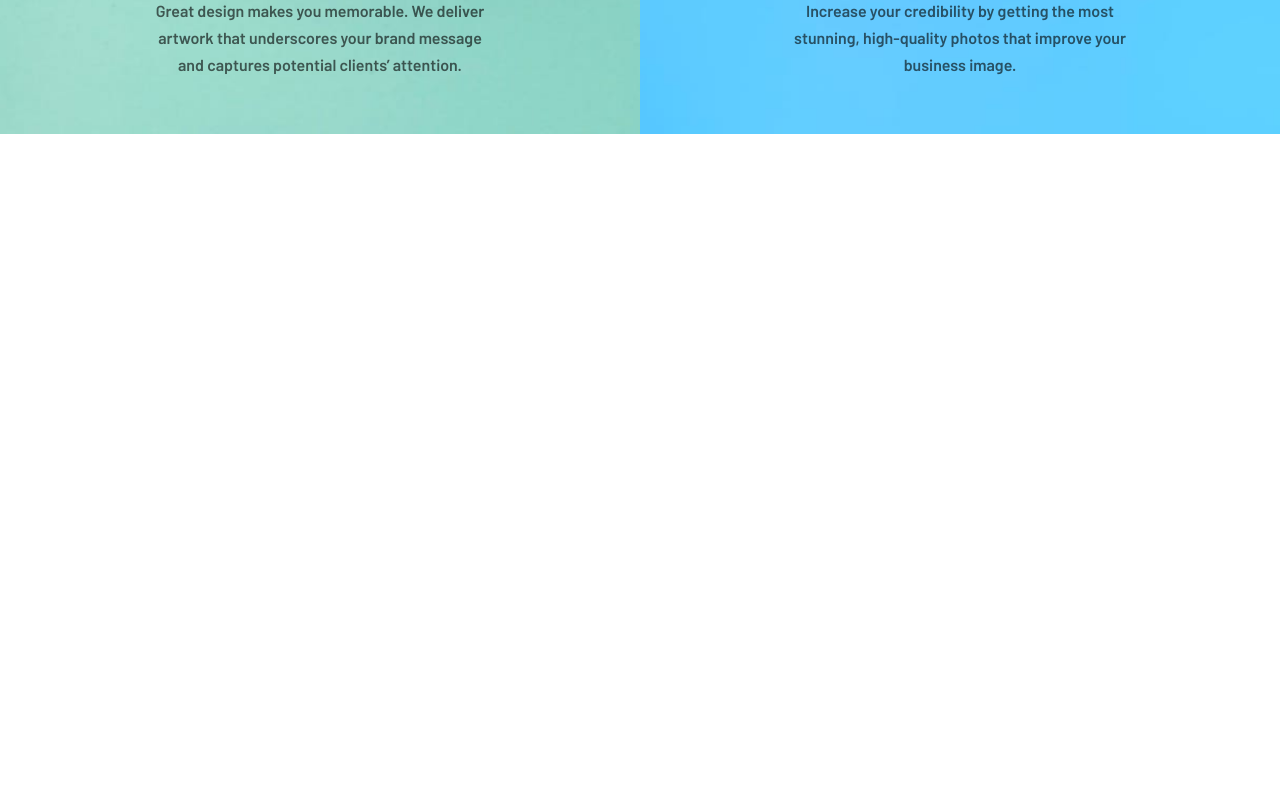
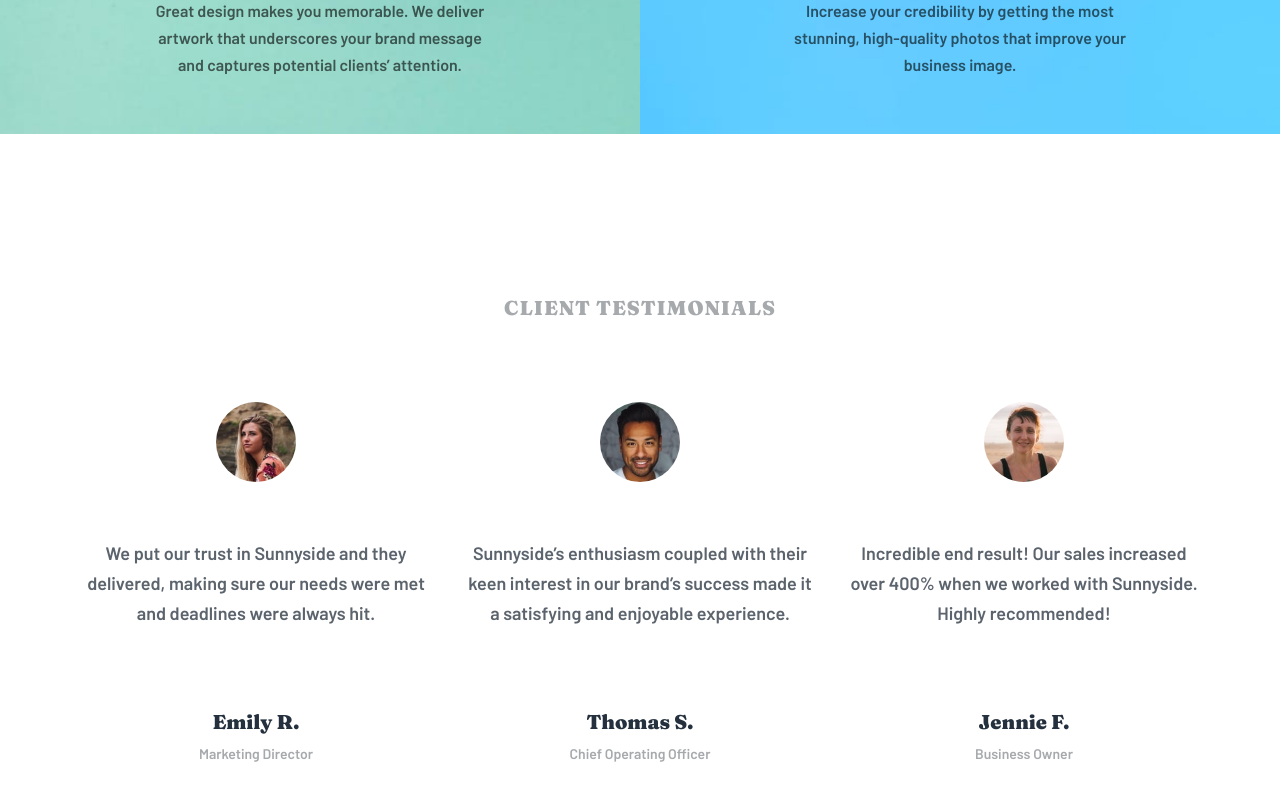
Before and after one commit to leonpahole/sunnyside-agency-landing, a Next.js app: page / in a window 1280 px wide. Shown: the part 2571-3371 px from the top of the page. Before the commit the page ends 2705 px from the top, so only its background shows below. Built offline with nearby package versions, Linux system fonts and the light colour scheme.

Commit message:
Add testimonials

```diff
--- /dev/null
+++ b/src/components/testimonials/Testimonial.tsx
@@ -0,0 +1,27 @@
+import { TestimonialsModels } from "@/data/testimonials/testimonials.models";
+import Image from "next/image";
+
+interface IProps {
+  testimonial: TestimonialsModels.Testimonial;
+}
+
+export const Testimonial = ({ testimonial }: IProps) => {
+  return (
+    <div className="flex max-w-[22rem] flex-1 flex-col items-center justify-between">
+      <Image
+        src={testimonial.person.profilePicture}
+        alt=""
+        className="h-20 w-20 rounded-full"
+      />
+      <p className="mt-8 text-desc font-semibold text-gray-300 md:mt-14">
+        {testimonial.quote}
+      </p>
+      <p className="mt-8 font-serif text-xl font-black text-blue md:mt-20">
+        {testimonial.person.fullName}
+      </p>
+      <p className="mt-2 text-sm text-gray-200">
+        {testimonial.person.position}
+      </p>
+    </div>
+  );
+};
--- /dev/null
+++ b/src/components/testimonials/Testimonials.tsx
@@ -0,0 +1,22 @@
+import { Testimonial } from "@/components/testimonials/Testimonial";
+import { TestimonialsModels } from "@/data/testimonials/testimonials.models";
+
+interface IProps {
+  testimonials: TestimonialsModels.Testimonial[];
+}
+
+export const Testimonials = ({ testimonials }: IProps) => {
+  return (
+    <div className="px-6 pt-16 pb-20 md:pt-40 md:pb-40">
+      <h2 className="mx-auto text-center font-serif text-base font-black uppercase tracking-wider text-gray-200 md:text-xl">
+        Client testimonials
+      </h2>
+      <div className="mt-16 flex flex-col items-center justify-center gap-16 text-center md:mt-20 md:flex-row md:items-stretch md:gap-8">
+        {testimonials.map((testimonial, i) => (
+          // eslint-disable-next-line react/no-array-index-key
+          <Testimonial testimonial={testimonial} key={i} />
+        ))}
+      </div>
+    </div>
+  );
+};
--- /dev/null
+++ b/src/data/testimonials/testimonials.data.ts
@@ -0,0 +1,36 @@
+import { TestimonialsModels } from "@/data/testimonials/testimonials.models";
+import ImageEmily from "public/images/image-emily.jpg";
+import ImageJennie from "public/images/image-jennie.jpg";
+import ImageThomas from "public/images/image-thomas.jpg";
+
+export namespace TestimonialsData {
+  export const Testimonials: TestimonialsModels.Testimonial[] = [
+    {
+      quote:
+        "We put our trust in Sunnyside and they delivered, making sure our needs were met and deadlines were always hit.",
+      person: {
+        fullName: "Emily R.",
+        position: "Marketing Director",
+        profilePicture: ImageEmily,
+      },
+    },
+    {
+      quote:
+        "Sunnyside’s enthusiasm coupled with their keen interest in our brand’s success made it a satisfying and enjoyable experience.",
+      person: {
+        fullName: "Thomas S.",
+        position: "Chief Operating Officer",
+        profilePicture: ImageThomas,
+      },
+    },
+    {
+      quote:
+        "Incredible end result! Our sales increased over 400% when we worked with Sunnyside. Highly recommended!",
+      person: {
+        fullName: "Jennie F.",
+        position: "Business Owner",
+        profilePicture: ImageJennie,
+      },
+    },
+  ];
+}
--- /dev/null
+++ b/src/data/testimonials/testimonials.models.ts
@@ -0,0 +1,12 @@
+import { StaticImageData } from "next/image";
+
+export namespace TestimonialsModels {
+  export interface Testimonial {
+    quote: string;
+    person: {
+      profilePicture: StaticImageData;
+      fullName: string;
+      position: string;
+    };
+  }
+}
--- a/src/pages/index.tsx
+++ b/src/pages/index.tsx
@@ -1,7 +1,9 @@
 import { Hero } from "@/components/Hero";
 import { Navbar } from "@/components/layout/navbar/Navbar";
 import { Services } from "@/components/services/Services";
+import { Testimonials } from "@/components/testimonials/Testimonials";
 import { ServicesData } from "@/data/services/services.data";
+import { TestimonialsData } from "@/data/testimonials/testimonials.data";
 import Head from "next/head";
 
 export default function Home() {
@@ -17,6 +19,7 @@ export default function Home() {
       <Navbar />
       <Hero />
       <Services services={ServicesData.Services} />
+      <Testimonials testimonials={TestimonialsData.Testimonials} />
     </>
   );
 }
--- a/tailwind.config.js
+++ b/tailwind.config.js
@@ -17,6 +17,8 @@ module.exports = {
         yellow: "#FBD600",
         gray: {
           100: "#808397",
+          200: "#A7AAAD",
+          300: "#5B636D",
         },
         link: {
           yellow: "#FAD400",
```
